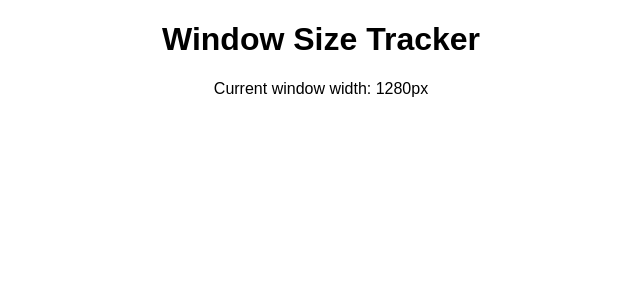
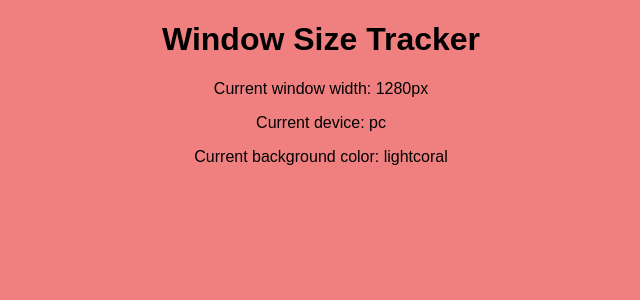
Before and after one commit to Umka-dev/Exercises-on-React.js, a React (Create React App) app in the folder window-size-tracker-useEffect/: page / in a window 1280 px wide. Shown: the top 300 px of the page, without its empty margins (319-959 px from the left). Built offline with nearby package versions, Linux system fonts and the light colour scheme.

Commit message:
add useEffect that changes the background color depending on the screen width

```diff
--- a/window-size-tracker-useEffect/src/App.js
+++ b/window-size-tracker-useEffect/src/App.js
@@ -1,13 +1,36 @@
 import "../public/styles.css";
-import React from "react";
+import React, { useState, useEffect } from "react";
 import WindowSizeComponent from "./WindowSizeComponent";
 
 function App() {
+  const [bgColor, setBgColor] = useState("");
+
+  // Function to update style depending on window width
+  const updateBgColor = (deviceType) => {
+    const color =
+      deviceType === "mobile"
+        ? "lightblue"
+        : deviceType === "tablet"
+        ? "lightgreen"
+        : deviceType === "pc"
+        ? "lightcoral"
+        : "white";
+    setBgColor(color);
+  };
+
+  // Update body style when bgColor changes
+  useEffect(() => {
+    document.body.style.backgroundColor = bgColor;
+  }, [bgColor]);
+
   return (
+    // <div style={{ backgroundColor: bgColor }}> // using inline styling
     <div className="App">
       <h1>Window Size Tracker</h1>
-      <WindowSizeComponent />
+      <WindowSizeComponent onResize={updateBgColor} />
+      <p>Current background color: {bgColor}</p>
     </div>
+    // </div>
   );
 }
 
--- a/window-size-tracker-useEffect/src/WindowSizeComponent.jsx
+++ b/window-size-tracker-useEffect/src/WindowSizeComponent.jsx
@@ -1,26 +1,39 @@
-import React, { useState, useEffect } from 'react';
+import React, { useState, useEffect } from "react";
 
-function WindowSizeComponent() {
+function WindowSizeComponent({ onResize }) {
   const [windowWidth, setWindowWidth] = useState(window.innerWidth);
+  const [device, setDevice] = useState();
 
   useEffect(() => {
     // Window resizing handler
     function handleResize() {
-      setWindowWidth(window.innerWidth);
+      const newWidth = window.innerWidth;
+      setWindowWidth(newWidth);
+
+      const deviceType =
+        newWidth <= 600 ? "mobile" : newWidth <= 900 ? "tablet" : "pc";
+      setDevice(deviceType);
+      onResize(deviceType);
     }
 
+    console.log("Current device: " + device);
+
     // Subscribe to a window resize event
-    window.addEventListener('resize', handleResize);
+    window.addEventListener("resize", handleResize);
+
+    // Initialization when the component is first loaded
+    handleResize();
 
     // Cleanup function: unsubscribe from window resize event
     return () => {
-      window.removeEventListener('resize', handleResize);
+      window.removeEventListener("resize", handleResize);
     };
-  }, []); // Empty dependency array, effect executed only once
+  }, [windowWidth, onResize]); // Effect depends on screen size change and props - onResize
 
   return (
     <div>
       <p>Current window width: {windowWidth}px</p>
+      <p>Current device: {device}</p>
     </div>
   );
 }
```
